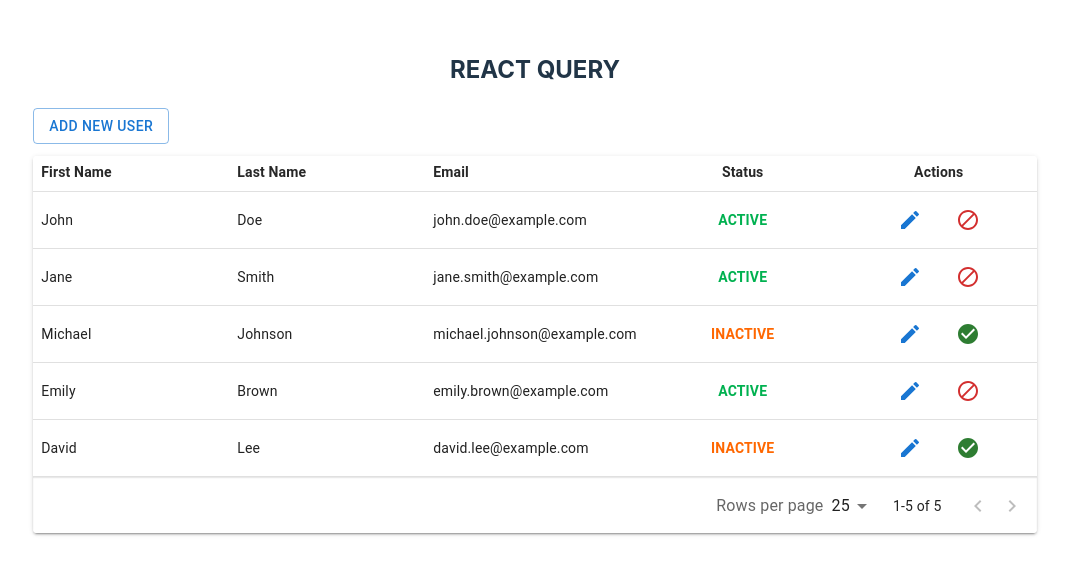
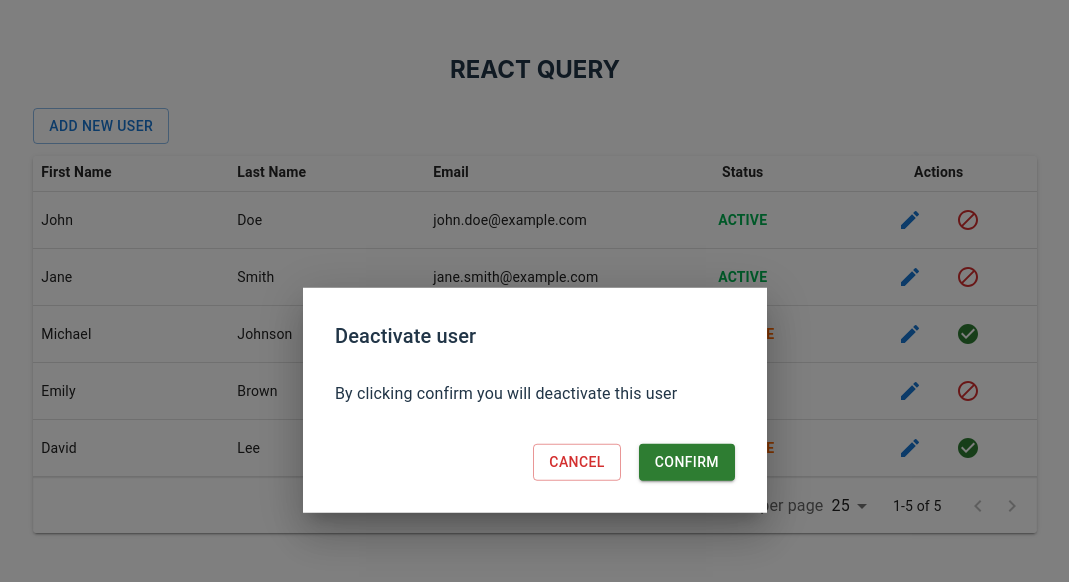
Before and after one commit to ConstantinHuidu/prezentare-react-query, a React (Vite) app: page / in a window 1280 px wide. Both pictures are taken after a click on the button 1072 px from the left and 219 px from the top of the page. Shown: the top 582 px of the page, without its empty margins (105-1174 px from the left). Built offline with nearby package versions, Linux system fonts and the light colour scheme; data requests are answered from the project's data file.

Commit message:
toggle status

```diff
--- a/src/features/users/AddButton.tsx
+++ b/src/features/users/AddButton.tsx
@@ -7,9 +7,9 @@ import { Box, Button } from "@mui/material";
 
 import { useModal } from "../../hooks/useModal";
 import { showToast } from "../../utils/show-toast";
-import { addUser } from "./useAddUser";
+import { addUser } from "./hooks/useAddUser";
 
-import { User } from "./useGetUsers";
+import { User } from "./hooks/useGetUsers";
 
 export const AddButton = () => {
   const { isOpen, handleCloseModal, handleOpenModal } = useModal();
--- a/src/features/users/AddUserForm.tsx
+++ b/src/features/users/AddUserForm.tsx
@@ -1,6 +1,6 @@
 import { Box, Button, TextField } from "@mui/material";
 import { ChangeEvent, useState } from "react";
-import { User } from "./useGetUsers";
+import { User } from "./hooks/useGetUsers";
 
 type Props = {
   handleClose: () => void;
--- /dev/null
+++ b/src/features/users/ToggleUserStatusModalBody.tsx
@@ -0,0 +1,27 @@
+import { Box, Button, Typography } from "@mui/material";
+import { User } from "./hooks/useGetUsers";
+
+type Props = {
+  user: User;
+  handleClose: () => void;
+  handleConfirm: () => void;
+};
+
+export const ToggleUserStatusModalBody = (props: Props) => {
+  const { user, handleClose, handleConfirm } = props;
+
+  const modalAction = user.isActive ? "deactivate" : "activate";
+  return (
+    <Box display="flex" flexDirection="column" gap="38px">
+      <Typography>{`By clicking confirm you will ${modalAction} this user`}</Typography>
+      <Box display="flex" justifyContent="flex-end" gap="18px">
+        <Button color="error" variant="outlined" onClick={handleClose}>
+          Cancel
+        </Button>
+        <Button color="success" variant="contained" onClick={handleConfirm}>
+          Confirm
+        </Button>
+      </Box>
+    </Box>
+  );
+};
--- a/src/features/users/UserTable.tsx
+++ b/src/features/users/UserTable.tsx
@@ -1,15 +1,25 @@
-import { useQuery } from "@tanstack/react-query";
-import { User, getUsers } from "./useGetUsers";
 import { useMemo, useState } from "react";
+import { useMutation, useQuery, useQueryClient } from "@tanstack/react-query";
+
+import { ToggleUserStatusModalBody } from "./ToggleUserStatusModalBody";
+
+import { User, getUsers } from "./hooks/useGetUsers";
+import { Block, CheckCircle, Edit } from "@mui/icons-material";
+import { useModal } from "../../hooks/useModal";
+import { CustomModal } from "../../components/CustomModal";
+import {
+  StatusUpdateParams,
+  toggleUserStatus,
+} from "./hooks/useUpdateUserStatus";
+import { showToast } from "../../utils/show-toast";
+
+import { Box, IconButton } from "@mui/material";
 
 import {
-  //   MRT_SortingState,
   type MRT_ColumnDef,
   useMaterialReactTable,
   MaterialReactTable,
 } from "material-react-table";
-import { Box, IconButton } from "@mui/material";
-import { Block, CheckCircle, Edit } from "@mui/icons-material";
 
 export const DEFAULT_PAGINATION = {
   pageIndex: 0,
@@ -17,7 +27,22 @@ export const DEFAULT_PAGINATION = {
 };
 
 export const UserTable = () => {
+  const queryClient = useQueryClient();
+
+  const {
+    isOpen: isToggleModalOpen,
+    handleCloseModal: handleCloseToggleModal,
+    handleOpenModal: handleOpenToggleModal,
+  } = useModal();
+
   const [pagination, setPagination] = useState(DEFAULT_PAGINATION);
+  const [selectedUser, setSelectedUser] = useState<User | null>(null);
+
+  const { mutateAsync: toggleStatus } = useMutation({
+    mutationKey: ["toggle-status"],
+    mutationFn: ({ id, requestBody }: StatusUpdateParams) =>
+      toggleUserStatus({ id, requestBody }),
+  });
 
   const {
     data: users = [],
@@ -27,6 +52,25 @@ export const UserTable = () => {
     queryKey: ["users"],
     queryFn: () => getUsers(),
   });
+
+  const handleToggleUserStatus = () => {
+    const id = selectedUser?.id as string;
+    const requestBody = {
+      ...(selectedUser as User),
+      isActive: !selectedUser?.isActive,
+    };
+
+    toggleStatus(
+      { id, requestBody },
+      {
+        onSuccess: () => {
+          handleCloseToggleModal();
+          showToast("success", "Status updated successfully!");
+          queryClient.invalidateQueries({ queryKey: ["users"] });
+        },
+      }
+    );
+  };
 
   const columns = useMemo<MRT_ColumnDef<User>[]>(
     () => [
@@ -62,7 +106,12 @@ export const UserTable = () => {
               <IconButton>
                 <Edit color="primary" />
               </IconButton>
-              <IconButton>
+              <IconButton
+                onClick={() => {
+                  handleOpenToggleModal();
+                  setSelectedUser(row.original);
+                }}
+              >
                 {row.original.isActive ? (
                   <Block color="error" />
                 ) : (
@@ -104,6 +153,18 @@ export const UserTable = () => {
   return (
     <>
       <MaterialReactTable table={table} />
+      <CustomModal
+        isOpen={isToggleModalOpen}
+        handleClose={handleCloseToggleModal}
+        title={selectedUser?.isActive ? "Deactivate user" : "Activate user"}
+        modalBody={
+          <ToggleUserStatusModalBody
+            handleClose={handleCloseToggleModal}
+            handleConfirm={handleToggleUserStatus}
+            user={selectedUser as User}
+          />
+        }
+      />
     </>
   );
 };
--- a/src/features/users/useAddUser.ts
+++ b/src/features/users/hooks/useAddUser.ts
@@ -1,4 +1,4 @@
-import { axiosApi } from "../../utils/axios";
+import { axiosApi } from "../../../utils/axios";
 import { User } from "./useGetUsers";
 
 const USERS_LIST_ROOT = "/users";
--- a/src/features/users/useGetUsers.ts
+++ b/src/features/users/hooks/useGetUsers.ts
@@ -1,8 +1,9 @@
-import { axiosApi } from "../../utils/axios";
+import { axiosApi } from "../../../utils/axios";
 
 const USERS_LIST_ROOT = "/users";
 
 export type User = {
+  id?: string;
   firstName: string;
   lastName: string;
   email: string;
--- /dev/null
+++ b/src/features/users/hooks/useUpdateUserStatus.ts
@@ -0,0 +1,16 @@
+import { axiosApi } from "../../../utils/axios";
+import { User } from "./useGetUsers";
+
+const USERS_LIST_ROOT = "/users";
+
+export type StatusUpdateParams = {
+  id: string;
+  requestBody: User;
+};
+
+export const toggleUserStatus = ({
+  id,
+  requestBody,
+}: StatusUpdateParams): Promise<void> => {
+  return axiosApi.put(`${USERS_LIST_ROOT}/${id}`, requestBody);
+};
```
